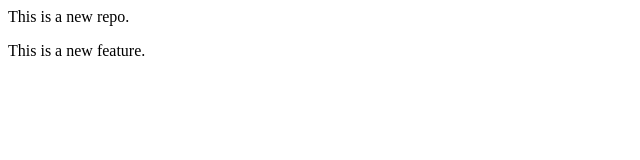
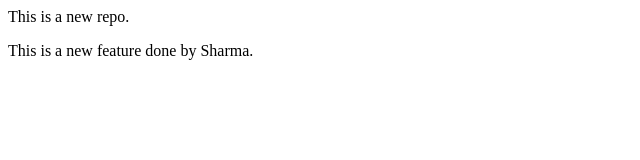
Before and after one commit to gaurav051sharma-dot/gaurav-playground1, a plain HTML site: page index.html in a window 1280 px wide. Shown: the full height of the page, 0-640 px from the left. Drawn offline with Linux system fonts and the light colour scheme.

Commit message:
Edit the line once again

```diff
--- a/index.html
+++ b/index.html
@@ -1,2 +1,2 @@
 <p>This is a new repo.</p>
-<p>This is a new feature.</p>
+<p>This is a new feature done by Sharma.</p>
```
